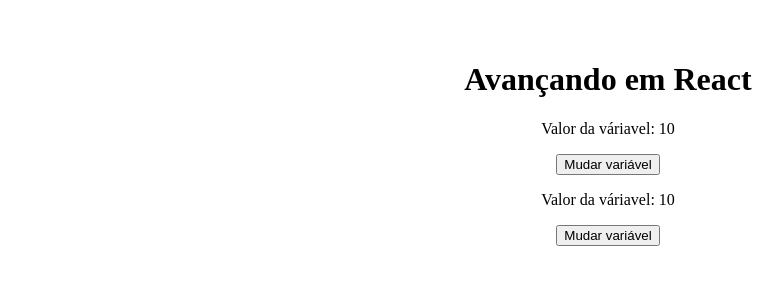
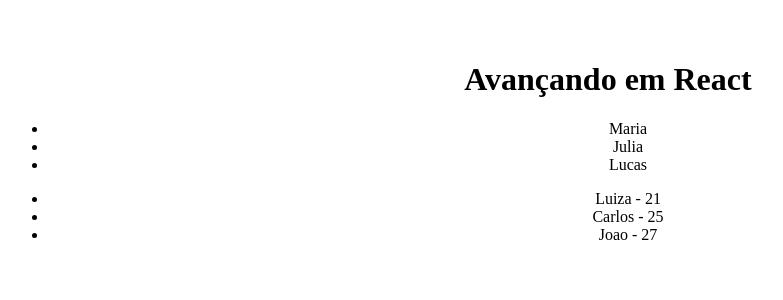
Before and after one commit to zagvii/React-Curso, a React (Vite) app in the folder advance/: page / in a window 1280 px wide. Shown: the top 300 px of the page, without its empty margins (32-815 px from the left). Built offline with nearby package versions, Linux system fonts and the light colour scheme.

Commit message:
listRender

```diff
--- a/advance/src/App.jsx
+++ b/advance/src/App.jsx
@@ -1,5 +1,6 @@
 import './App.css'
-import ManageData from './components/ManageData'
+import ListRender from './components/ListRender'
+//import ManageData from './components/ManageData'
 // import Gatinho from './assets/gatinho.jpg'
 
 function App() {
@@ -13,8 +14,9 @@
         -- Imagem na pasta assets - Precisa importar como se fosse um componente
       <div>
         <img src={Gatinho} alt="Gatinho" />
-      </div> */}
-      <ManageData />
+      </div>
+      <ManageData />*/}
+      <ListRender />
     </>
   )
 }
--- /dev/null
+++ b/advance/src/components/ListRender.jsx
@@ -0,0 +1,37 @@
+import {useState} from 'react'
+
+const ListRender = () => {
+    const [list] = useState(['Maria', 'Julia', 'Lucas'])
+
+    //Dado retornado no banco de dados:
+    const [users] = useState([
+        {id: 123, name: "Luiza", age: 21},
+        {id: 321, name: "Carlos", age: 25},
+        {id: 213, name: "Joao", age: 27}
+    ])
+
+    return (
+        <div>
+            <div>
+                <ul>
+                    {/* É necessário trabalhar com o KEY em cada item, que normalmente será a PK do banco de dados.
+                    Como no exemplo atual, não existe isso, criamos um index manualmente (O que não é uma boa prática) */}
+                    {list.map((item, i) => (
+                        <li key={i}>{item}</li>
+                    ))}
+                </ul>
+            </div>
+            <div>
+                <ul>
+                    {users.map((user) => (
+                        <li key={user.id}>
+                            {user.name} - {user.age}
+                        </li>
+                    ))}
+                </ul>
+            </div>
+        </div>
+    )
+}
+
+export default ListRender
```
